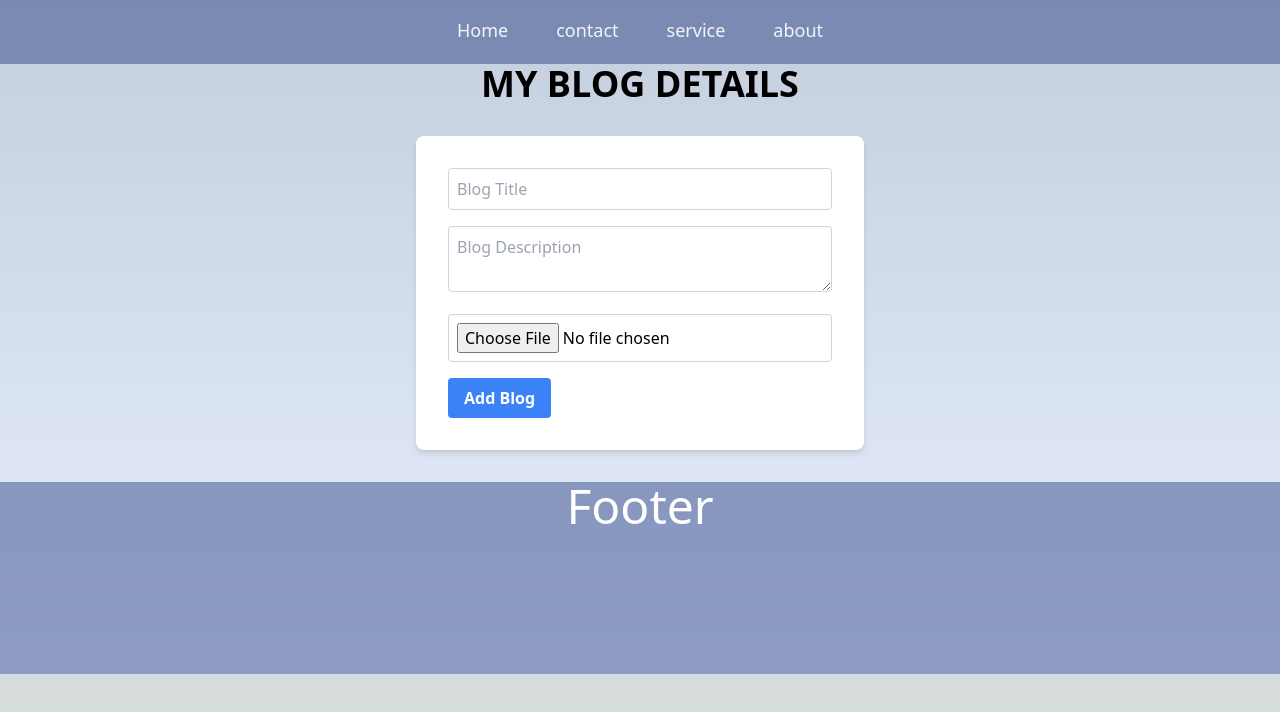
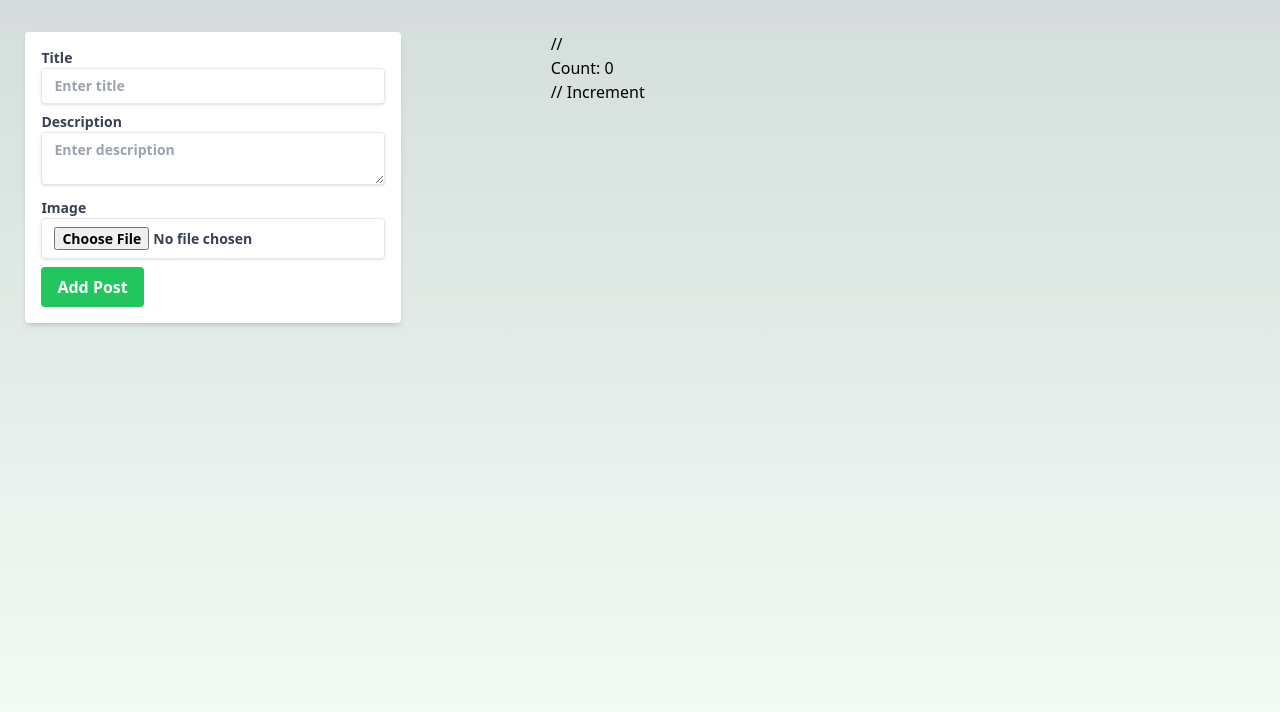
Before and after one commit to Satya90jit/Nextjs-Learn-Blog, a Next.js app: page /my-home in a window 1280 px wide. Shown: the top 712 px of the page. Built offline with nearby package versions, Linux system fonts and the light colour scheme.

Commit message:
some changes

```diff
--- a/package.json
+++ b/package.json
@@ -15,8 +15,10 @@
     "@mui/material": "^5.14.20",
     "material-icons": "^1.13.12",
     "next": "14.0.4",
+    "next-auth": "^4.24.5",
     "react": "^18",
-    "react-dom": "^18"
+    "react-dom": "^18",
+    "react-query": "^3.39.3"
   },
   "devDependencies": {
     "@types/node": "^20",
--- /dev/null
+++ b/src/components/card/BlogPost.tsx
@@ -0,0 +1,17 @@
+import React from "react";
+
+const BlogPost = ({ title, description, image }: any) => {
+  return (
+    <>
+      <div className="border rounded-md p-4 m-4 bg-white h-[20rem] w-[15rem]">
+        <img src={image} alt="Blog Image" className="mb-4" />
+        <div>
+          <h2 className="text-xl font-bold mb-2">{title}</h2>
+          <p className="text-gray-600">{description}</p>
+        </div>
+      </div>
+    </>
+  );
+};
+
+export default BlogPost;
--- /dev/null
+++ b/src/components/form/BlogForm.tsx
@@ -0,0 +1,86 @@
+// components/BlogForm.tsx
+
+import React, { useState } from "react";
+
+const BlogForm = ({ handleAddPost }: any) => {
+  const [title, setTitle] = useState("");
+  const [description, setDescription] = useState("");
+  const [image, setImage] = useState("");
+
+  const handleSubmitPostBtn = () => {
+    if (title && description && image) {
+      const newPost = { title, description, image };
+      handleAddPost(newPost);
+      setTitle("");
+      setDescription("");
+      setImage("");
+    }
+  };
+
+  const handleImageChange = (e: any) => {
+    const file = e?.target?.files?.[0];
+
+    if (file) {
+      const reader = new FileReader();
+      reader.onload = () => setImage(reader.result as string);
+      reader.readAsDataURL(file);
+    }
+  };
+
+  return (
+    <>
+      <section className="flex justify-center  w-full">
+        <form className="max-w-md mx-auto p-4 bg-white rounded shadow-md f">
+          <label className="block text-gray-700 text-sm font-bold mb-2">
+            Title
+            <input
+              type="text"
+              placeholder="Enter title"
+              className="shadow appearance-none border rounded w-full py-2 px-3 text-gray-700 leading-tight focus:outline-none focus:shadow-outline"
+              value={title}
+              onChange={(e) => setTitle(e.target.value)}
+            />
+          </label>
+
+          <label className="block text-gray-700 text-sm font-bold mb-2">
+            Description
+            <textarea
+              placeholder="Enter description"
+              className="shadow appearance-none border rounded w-full py-2 px-3 text-gray-700 leading-tight focus:outline-none focus:shadow-outline"
+              value={description}
+              onChange={(e) => setDescription(e.target.value)}
+            />
+          </label>
+
+          <label className="block text-gray-700 text-sm font-bold mb-2">
+            Image
+            <input
+              type="file"
+              accept="image/*"
+              onChange={handleImageChange}
+              className="shadow appearance-none border rounded w-full py-2 px-3 text-gray-700 leading-tight focus:outline-none focus:shadow-outline"
+            />
+          </label>
+
+          {image && (
+            <img
+              src={image}
+              alt="Preview"
+              className="w-32 h-32 object-cover mb-4"
+            />
+          )}
+
+          <button
+            type="button"
+            onClick={handleSubmitPostBtn}
+            className="bg-green-500 hover:bg-green-700 text-white font-bold py-2 px-4 rounded focus:outline-none focus:shadow-outline"
+          >
+            Add Post
+          </button>
+        </form>
+      </section>
+    </>
+  );
+};
+
+export default BlogForm;
--- /dev/null
+++ b/src/pages/my-home.tsx
@@ -0,0 +1,79 @@
+// Blog.tsx
+import React, { useCallback, useEffect, useState } from "react";
+import BlogForm from "@/components/form/BlogForm";
+import BlogPost from "@/components/card/BlogPost";
+
+const Blog = () => {
+  const [posts, setPosts] = useState([]);
+
+  // const savedPosts = JSON.parse(localStorage.getItem("blogPosts") || "[]");
+  // setPosts(savedPosts);
+
+  const saveAllPosts = () => {
+    const savedPosts = JSON.parse(localStorage.getItem("blogPosts") || "[]");
+    setPosts(savedPosts);
+  };
+
+  useEffect(() => {
+    console.log("...................runnuffhdnnk");
+    saveAllPosts();
+  }, []); //empty dependency array ensures it runs only once after mount
+
+  const handleAddPost = (newPost: any) => {
+    const updatedPosts: any = [...posts, newPost];
+    setPosts(updatedPosts);
+    localStorage.setItem("blogPosts", JSON.stringify(updatedPosts));
+  };
+
+  console.log("wefjbejhfbw hw;p runnigg.....");
+
+  const [count, setCount] = useState(0);
+
+  const incrementCount = useCallback(() => {
+    setCount((prevCount) => prevCount + 1);
+  }, []);
+
+  useEffect(() => {
+    console.log("Effect ran!", count);
+  }, [count]);
+
+  return (
+    <section className="flex space-x-8 mt-8 bg-green-200/10 min-h-screen">
+      <div className="w-1/3">
+        <BlogForm handleAddPost={handleAddPost} />
+      </div>
+      <div className="grid grid-cols-4 gap-5">
+        {posts.map((post: any, index: any) => (
+          <BlogPost key={index} {...post} />
+        ))}
+      </div>
+      <div>
+        // <p>Count: {count}</p>
+        {/* // <button onClick={() => setCount(count + 1)}>Increment</button> */}
+        // <button onClick={incrementCount}>Increment</button>
+      </div>
+    </section>
+  );
+};
+
+export default Blog;
+
+// import React, { useEffect, useState } from 'react';
+
+// const ExampleComponent = () => {
+//   // Incorrect: Creating a new state object on every render
+//   const [count, setCount] = useState(0);
+
+//   useEffect(() => {
+//     console.log('Effect ran!', count);
+//   }, [count]);
+
+//   return (
+//     <div>
+//       <p>Count: {count}</p>
+//       <button onClick={() => setCount(count + 1)}>Increment</button>
+//     </div>
+//   );
+// };
+
+// export default ExampleComponent;
```
